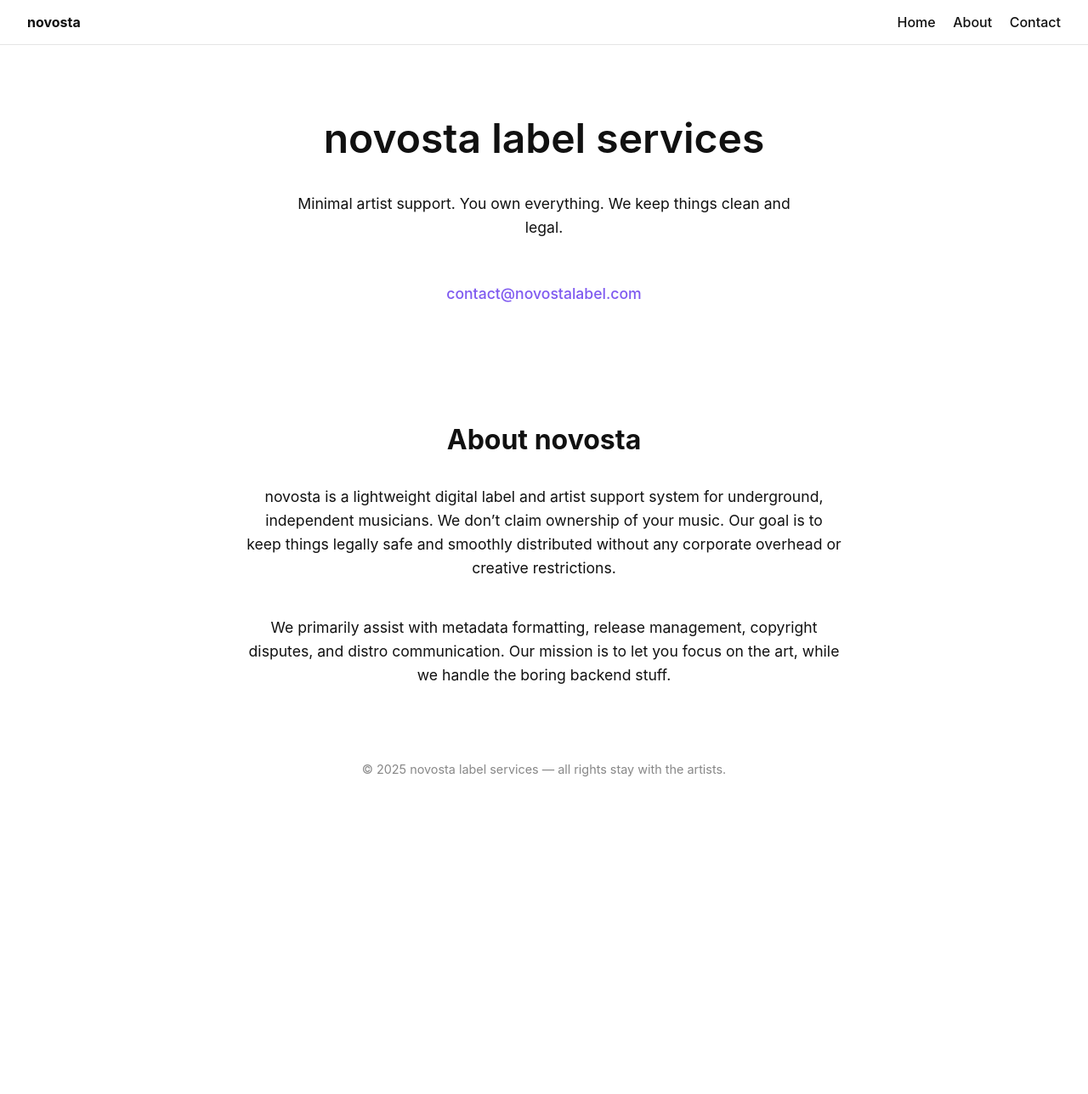
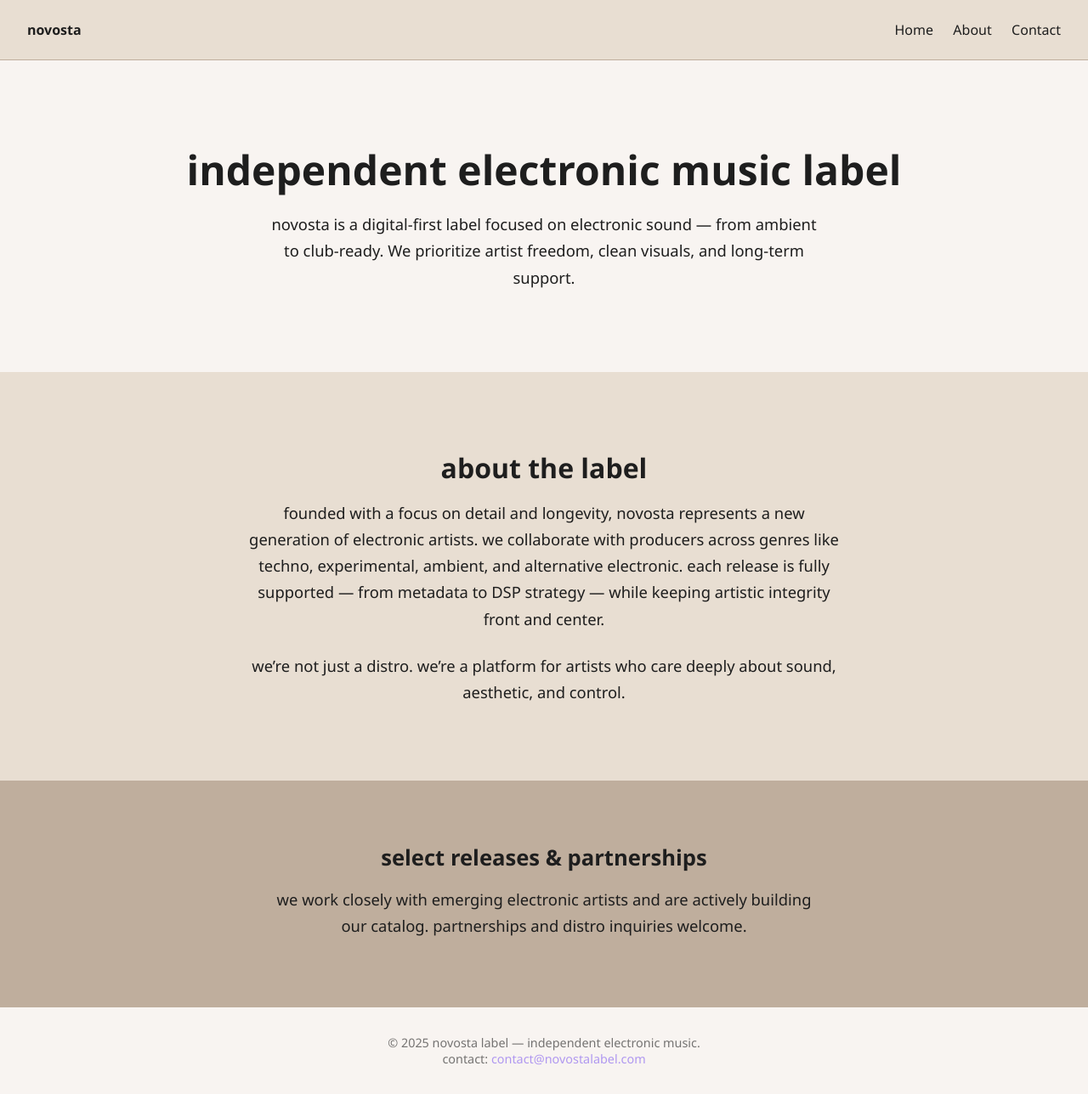
Before and after one commit to novosta/novosta-label, a plain HTML site: page index.html in a window 1280 px wide. Shown: the whole page at 85% size. Before the commit the page ends 946 px from the top, so only its background shows below. Drawn offline with Linux system fonts and the light colour scheme.

Commit message:
latte test

```diff
--- a/index.html
+++ b/index.html
@@ -3,30 +3,30 @@
 <head>
   <meta charset="UTF-8" />
   <meta name="viewport" content="width=device-width, initial-scale=1.0" />
-  <title>novosta label services</title>
-  <meta name="description" content="novosta — minimal artist support and legal distro for underground musicians. no ownership. no overhead. just art.">
-  <meta name="keywords" content="novosta, digital label, music distro, artist support, independent music, metadata, copyright help">
+  <title>novosta label — independent electronic music label</title>
+
+  <!-- SEO -->
+  <meta name="description" content="novosta is an independent electronic music label focused on boundary-pushing sound, clean visuals, and total artistic control.">
+  <meta name="keywords" content="novosta, electronic music label, indie label, music distribution, independent artists, techno label, house music, ambient music, music release">
   <meta name="author" content="novosta">
-  <meta property="og:title" content="novosta">
-  <meta property="og:description" content="minimal artist support and distro help — you own everything.">
+  <meta property="og:title" content="novosta label">
+  <meta property="og:description" content="independent electronic music label. artistic control. curated sound.">
   <meta property="og:type" content="website">
   <meta property="og:url" content="https://novostalabel.com">
-  <meta property="og:image" content="https://novostalabel.com/preview.png"> <!-- change if you make a preview image -->
-  <meta property="og:image:alt" content="novosta logo — minimalist black text on white">
+  <meta property="og:image" content="https://novostalabel.com/preview.png">
   <meta name="twitter:card" content="summary_large_image">
-  <meta name="twitter:title" content="novosta">
-  <meta name="twitter:description" content="minimal artist support. legal distro. you own everything.">
+  <meta name="twitter:title" content="novosta label">
+  <meta name="twitter:description" content="boundary-pushing electronic music. total artist control.">
   <meta name="twitter:image" content="https://novostalabel.com/preview.png">
   <script defer data-domain="novostalabel.com" src="https://plausible.io/js/script.js"></script>
+  <link rel="icon" href="/favicon.ico" type="image/x-icon">
 
-  <link rel="icon" href="/favicon.ico" type="image/x-icon">
   <style>
     :root {
-      color-scheme: light dark;
-      --bg-light: #ffffff;
-      --bg-dark: #0d0d0d;
-      --text-light: #111111;
-      --text-dark: #eeeeee;
+      --cream: #f8f4f1;
+      --latte: #e8ded2;
+      --mocha: #bfae9d;
+      --text: #1e1e1e;
       --accent: #7f5af0;
     }
 
@@ -37,39 +37,25 @@
     body {
       margin: 0;
       padding: 0;
-      font-family: -apple-system, BlinkMacSystemFont, "Segoe UI", Roboto, "Helvetica Neue", sans-serif;
-      background-color: var(--bg-light);
-      color: var(--text-light);
-      transition: background-color 0.3s, color 0.3s;
-    }
-
-    @media (prefers-color-scheme: dark) {
-      body {
-        background-color: var(--bg-dark);
-        color: var(--text-dark);
-      }
+      font-family: "Segoe UI", Roboto, Helvetica, sans-serif;
+      background-color: var(--cream);
+      color: var(--text);
     }
 
     header {
       display: flex;
       justify-content: space-between;
       align-items: center;
-      padding: 1rem 2rem;
-      border-bottom: 1px solid rgba(0, 0, 0, 0.1);
+      padding: 1.5rem 2rem;
+      background-color: var(--latte);
+      border-bottom: 1px solid var(--mocha);
     }
 
     nav a {
-      margin-left: 1rem;
-      color: var(--text-light);
+      margin-left: 1.2rem;
+      color: var(--text);
       text-decoration: none;
       font-weight: 500;
-      transition: color 0.3s;
-    }
-
-    @media (prefers-color-scheme: dark) {
-      nav a {
-        color: var(--text-dark);
-      }
     }
 
     nav a:hover {
@@ -77,54 +63,27 @@
     }
 
     main {
-      padding: 3rem 1rem;
-      display: flex;
-      flex-direction: column;
-      align-items: center;
-      justify-content: center;
+      padding: 4rem 1rem;
       text-align: center;
-      animation: fadeIn 1s ease-in;
     }
 
     h1 {
       font-size: 3rem;
+      font-weight: 700;
       margin-bottom: 1rem;
-      font-weight: 600;
     }
 
     p {
-      font-size: 1.1rem;
-      max-width: 600px;
-      line-height: 1.6;
-      margin-bottom: 2rem;
-    }
-
-    a {
-      color: var(--accent);
-      text-decoration: none;
-      font-weight: 500;
-    }
-
-    footer {
-      text-align: center;
-      font-size: 0.9rem;
-      opacity: 0.5;
-      padding: 2rem;
-    }
-
-    @keyframes fadeIn {
-      from { opacity: 0; transform: translateY(10px); }
-      to { opacity: 1; transform: translateY(0); }
+      font-size: 1.15rem;
+      max-width: 650px;
+      margin: 0 auto 2rem;
+      line-height: 1.7;
     }
 
     .about {
-      padding: 2rem 1rem;
+      padding: 4rem 1rem;
+      background-color: var(--latte);
       text-align: center;
-      animation: fadeIn 1s ease-in 0.5s backwards;
-      display: flex;
-      flex-direction: column;
-      align-items: center;
-      justify-content: center;
     }
 
     .about h2 {
@@ -134,34 +93,70 @@
 
     .about p {
       max-width: 700px;
-      margin-bottom: 1.5rem;
+      margin: 0 auto 1.5rem;
+    }
+
+    .highlight {
+      background-color: var(--mocha);
+      padding: 3rem 1rem;
+      text-align: center;
+    }
+
+    .highlight h3 {
+      font-size: 1.6rem;
+      margin-bottom: 1rem;
+    }
+
+    .footer {
+      text-align: center;
+      font-size: 0.9rem;
+      padding: 2rem;
+      opacity: 0.6;
+    }
+
+    a {
+      color: var(--accent);
+      text-decoration: none;
+      font-weight: 500;
+    }
+
+    @media (min-width: 768px) {
+      nav a {
+        font-size: 1rem;
+      }
     }
   </style>
 </head>
+
 <body>
   <header>
     <div><strong>novosta</strong></div>
     <nav>
       <a href="#home">Home</a>
       <a href="#about">About</a>
-      <a href="mailto:contact@novostalabel.com">Contact</a>
+      <a href="#contact">Contact</a>
     </nav>
   </header>
 
   <main id="home">
-    <h1>novosta label services</h1>
-    <p>Minimal artist support. You own everything. We keep things clean and legal.</p>
-    <p><a href="mailto:contact@novostalabel.com">contact@novostalabel.com</a></p>
+    <h1>independent electronic music label</h1>
+    <p>novosta is a digital-first label focused on electronic sound — from ambient to club-ready. We prioritize artist freedom, clean visuals, and long-term support.</p>
   </main>
 
   <section class="about" id="about">
-    <h2>About novosta</h2>
-    <p>novosta is a lightweight digital label and artist support system for underground, independent musicians. We don’t claim ownership of your music. Our goal is to keep things legally safe and smoothly distributed without any corporate overhead or creative restrictions.</p>
-    <p>We primarily assist with metadata formatting, release management, copyright disputes, and distro communication. Our mission is to let you focus on the art, while we handle the boring backend stuff.</p>
+    <h2>about the label</h2>
+    <p>founded with a focus on detail and longevity, novosta represents a new generation of electronic artists. we collaborate with producers across genres like techno, experimental, ambient, and alternative electronic. each release is fully supported — from metadata to DSP strategy — while keeping artistic integrity front and center.</p>
+    <p>we’re not just a distro. we’re a platform for artists who care deeply about sound, aesthetic, and control.</p>
   </section>
 
-  <footer>
-    © 2025 novosta label services — all rights stay with the artists.
+  <section class="highlight">
+    <h3>select releases & partnerships</h3>
+    <p>we work closely with emerging electronic artists and are actively building our catalog. partnerships and distro inquiries welcome.</p>
+  </section>
+
+  <footer class="footer" id="contact">
+    © 2025 novosta label — independent electronic music. <br />
+    contact: <a href="mailto:contact@novostalabel.com">contact@novostalabel.com</a>
   </footer>
 </body>
 </html>
```
